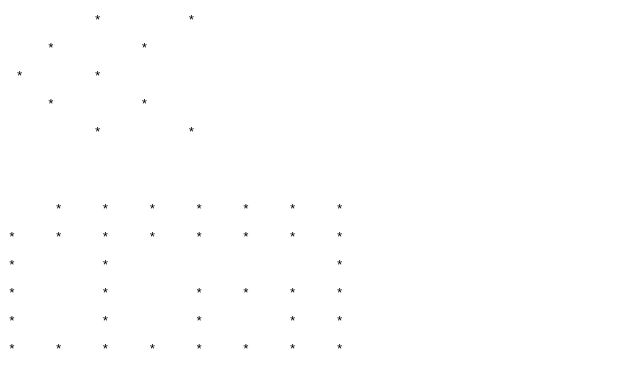
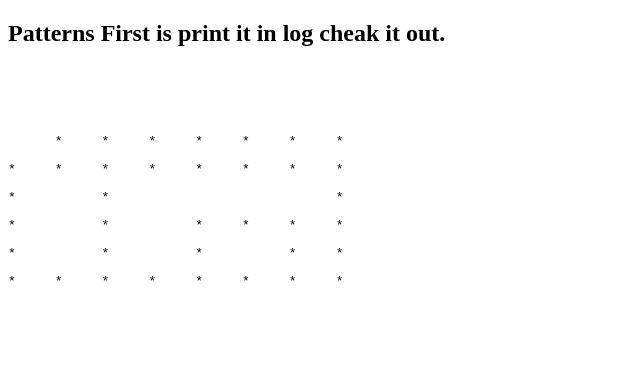
Before and after one commit to Smit6921/JavaScript, a plain HTML site: page Project 1/Que.1/Que1.html in a window 1280 px wide. Shown: the whole page, without its empty margins (0-640 px from the left). Drawn offline with Linux system fonts and the light colour scheme.

Commit message:
Project 1

```diff
--- a/Project 1/Que.1/Que1.html
+++ b/Project 1/Que.1/Que1.html
@@ -6,10 +6,7 @@
     <title>Que.1</title>
 </head>
 <body>
-
-<div></div>
-<div></div>
-<div></div>
+    <h2>Patterns First is print it in log cheak it out.</h2> <br> <br> <br>
 
     <script src="./Que1.js"></script>
 </body>
--- a/Project 1/Que.1/Que1.js
+++ b/Project 1/Que.1/Que1.js
@@ -1,9 +1,23 @@
 // 1st pattern Start
-document.write("<pre>           *           *</pre>");
-document.write("<pre>     *           *</pre>");
-document.write("<pre> *         *</pre>");
-document.write("<pre>     *           *</pre>");
-document.write("<pre>           *           *</pre><br> <br>");
+const size = 5;
+
+console.log("Pattern 1");
+for (let i = 0; i < size; i++) {
+    let row = '';
+
+    for (let j = 0; j <= size; j++) {
+        if ((i === 0 && (j === 3 || j === 5)) ||
+            (i === 1 && (j === 2 || j === 4)) ||
+            (i === 2 && (j === 1 || j === 3)) ||
+            (i === 3 && (j === 2 || j === 4)) ||
+            (i === 4 && (j === 3 || j === 5))) {
+            row += '*   ';
+        } else {
+            row += '    ';
+        }
+    }
+    console.log(row);
+}
 // 1st Pattern End
 
 
```
Also changed, not shown: Project 1/Que.1/kk.html (deleted), Project 1/Que.2/que2.html (renamed from Project 1/Que.2/que1.html).
